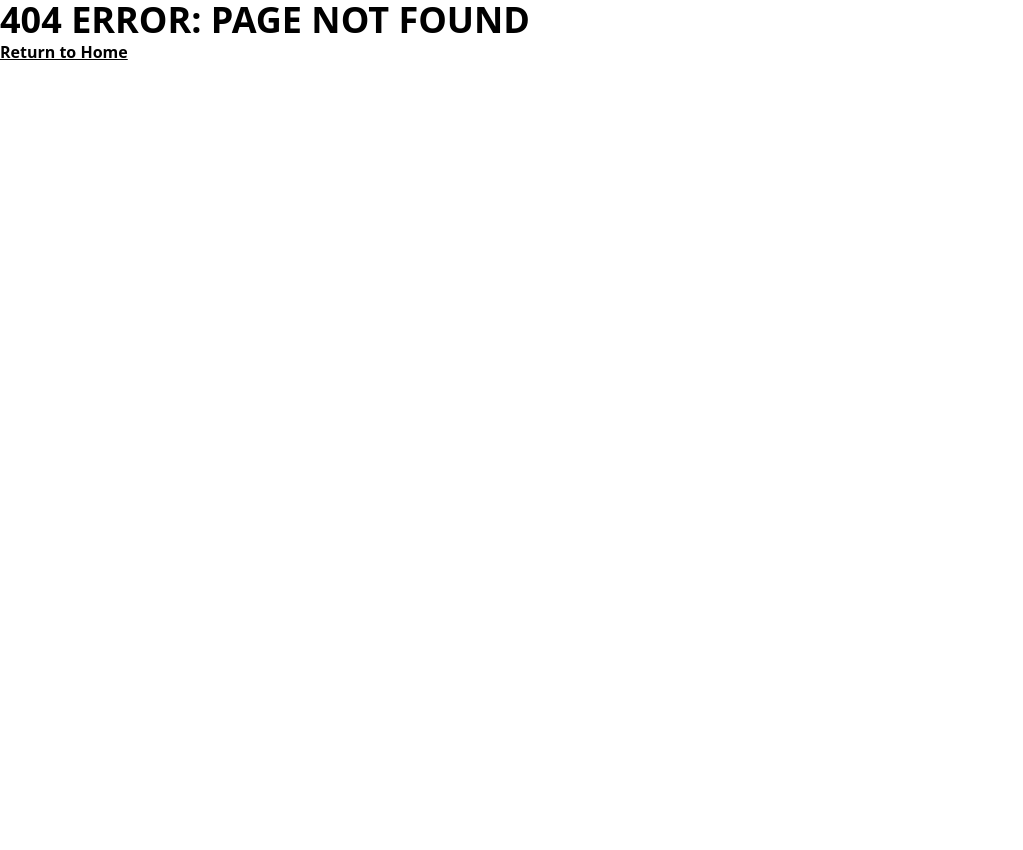
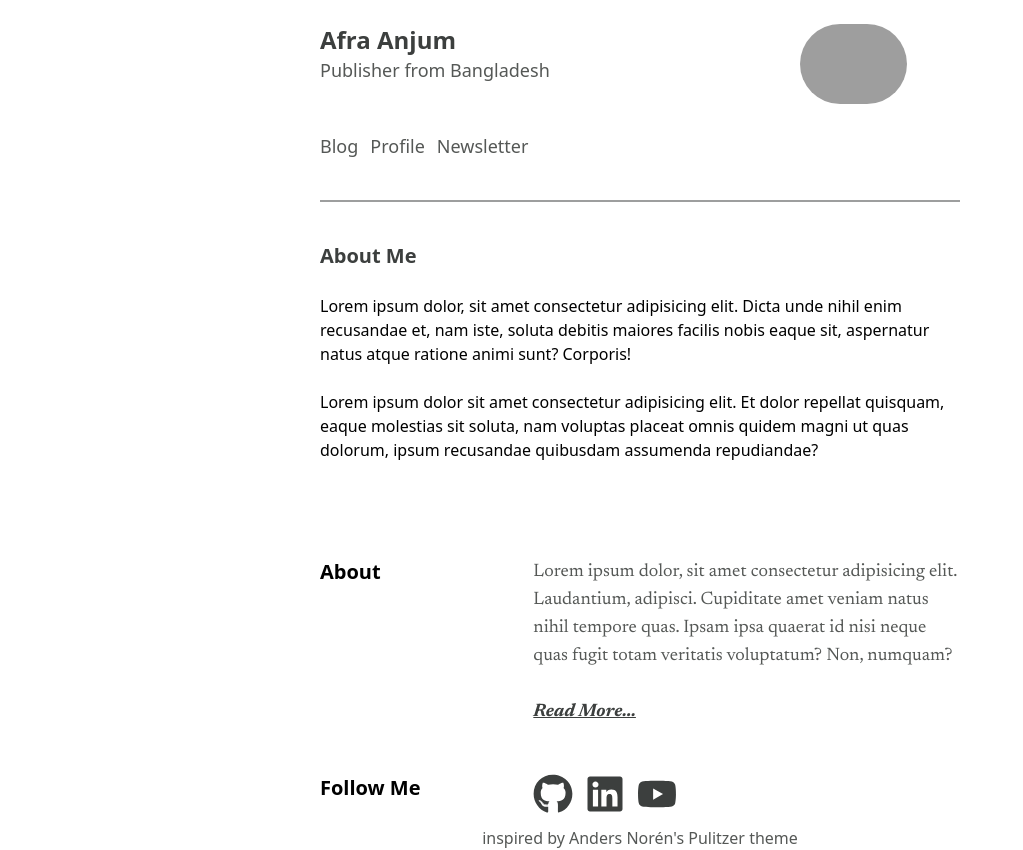
Before and after one commit to Irenity0/silent-pen-v2, a React (Vite) app: page /profile in a window 1280 px wide. Before the commit this address had no page. Shown: the whole page, without its empty margins (0-1023 px from the left). Before the commit the page ends 800 px from the top, so only its background shows below. Built offline with nearby package versions, Linux system fonts and the light colour scheme; grey boxes are pictures that could not be loaded.

Commit message:
profile page UI is done

```diff
--- a/src/Components/BlogCard.jsx
+++ b/src/Components/BlogCard.jsx
@@ -6,7 +6,7 @@ const BlogCard = ({ blog: { blog_title, blog_date, blog_category, blog_content }
         <>
             <Link className="text-xl underline text-accent font-semibold" to={`/blogs/${blog_title}`}>{blog_title}</Link>
             <p className="text-accent/90">{blog_date} | {blog_category}</p>
-            <p className="mt-2 font-newsreader text-secondary text-lg">
+            <p className="mt-2 font-newsreader text-accent text-lg">
                 {blog_content.slice(0, 300)}{blog_content.length > 100 && "..."}
             </p>
         </>
--- a/src/Components/Footer.jsx
+++ b/src/Components/Footer.jsx
@@ -11,7 +11,7 @@ const Footer = () => {
             {/* content */}
             <div className="w-2/3 font-newsreader text-secondary text-lg">Lorem ipsum dolor, sit amet consectetur adipisicing elit. Laudantium, adipisci. Cupiditate amet veniam natus nihil tempore quas. Ipsam ipsa quaerat id nisi neque quas fugit totam veritatis voluptatum? Non, numquam?
             <br /><br />
-            <Link className="text-tertiary font-bold italic underline" to={'/about'}>Read More...</Link>
+            <Link className="text-accent font-bold italic underline" to={'/profile'}>Read More...</Link>
             </div>
             </div>
             <br /><br />
@@ -20,12 +20,13 @@ const Footer = () => {
                 {/* header */}
                 <div className="font-bold text-xl w-1/3">Follow Me</div>
                 {/* content */}
-                <div className="flex space-x-3 text-tertiary">
+                <div className="flex space-x-3 text-accent">
                 <FaGithub className="w-10 h-10" />
                 <FaLinkedin className="w-10 h-10" />
                 <FaYoutube className="w-10 h-10" />
                 </div>
             </div>
+            <p className="text-secondary text-center mt-3">inspired by <a target="blank" href="https://andersnoren.se/">Anders Norén</a>'s Pulitzer theme</p>
             </section>
     );
 };
--- a/src/Layout/Layout.jsx
+++ b/src/Layout/Layout.jsx
@@ -6,7 +6,7 @@ const Layout = () => {
     return (
         <>
         <Navbar></Navbar>
-        <div className="divider w-10/12 md:11/12 lg:w-1/2 mx-auto"></div>
+        <div className="border-t-2 border-accent/50 my-10 w-10/12 md:11/12 lg:w-1/2 mx-auto"></div>
         <Outlet></Outlet>
         <br /><br /><br /><br />
         <Footer></Footer>
--- a/src/Pages/ErrorPage.jsx
+++ b/src/Pages/ErrorPage.jsx
@@ -3,8 +3,8 @@ import { Link } from "react-router-dom";
 const ErrorPage = () => {
     return (
         <>
-        <h1 className="text-4xl font-extrabold text-tertiary">404 ERROR: PAGE NOT FOUND</h1>
-        <Link to={"/"} className="text-tertiary font-semibold underline">Return to Home</Link>
+        <h1 className="text-4xl font-extrabold text-accent">404 ERROR: PAGE NOT FOUND</h1>
+        <Link to={"/"} className="text-accent font-semibold underline">Return to Home</Link>
         </>
     );
 };
--- /dev/null
+++ b/src/Pages/Profile.jsx
@@ -0,0 +1,14 @@
+const Profile = () => {
+    return (
+        <section className="w-10/12 md:11/12 lg:w-1/2 mx-auto">
+        <h1 className="text-xl text-accent font-semibold">About Me</h1>
+        <br />
+        <p>Lorem ipsum dolor, sit amet consectetur adipisicing elit. Dicta unde nihil enim recusandae et, nam iste, soluta debitis maiores facilis nobis eaque sit, aspernatur natus atque ratione animi sunt? Corporis!</p>
+        <br />
+        <p>Lorem ipsum dolor sit amet consectetur adipisicing elit. Et dolor repellat quisquam, eaque molestias sit soluta, nam voluptas placeat omnis quidem magni ut quas dolorum, ipsum recusandae quibusdam assumenda repudiandae?</p>
+
+        </section>
+    );
+};
+
+export default Profile;
```
Also changed, not shown: src/routes/routes.jsx (+6 -1 lines).
